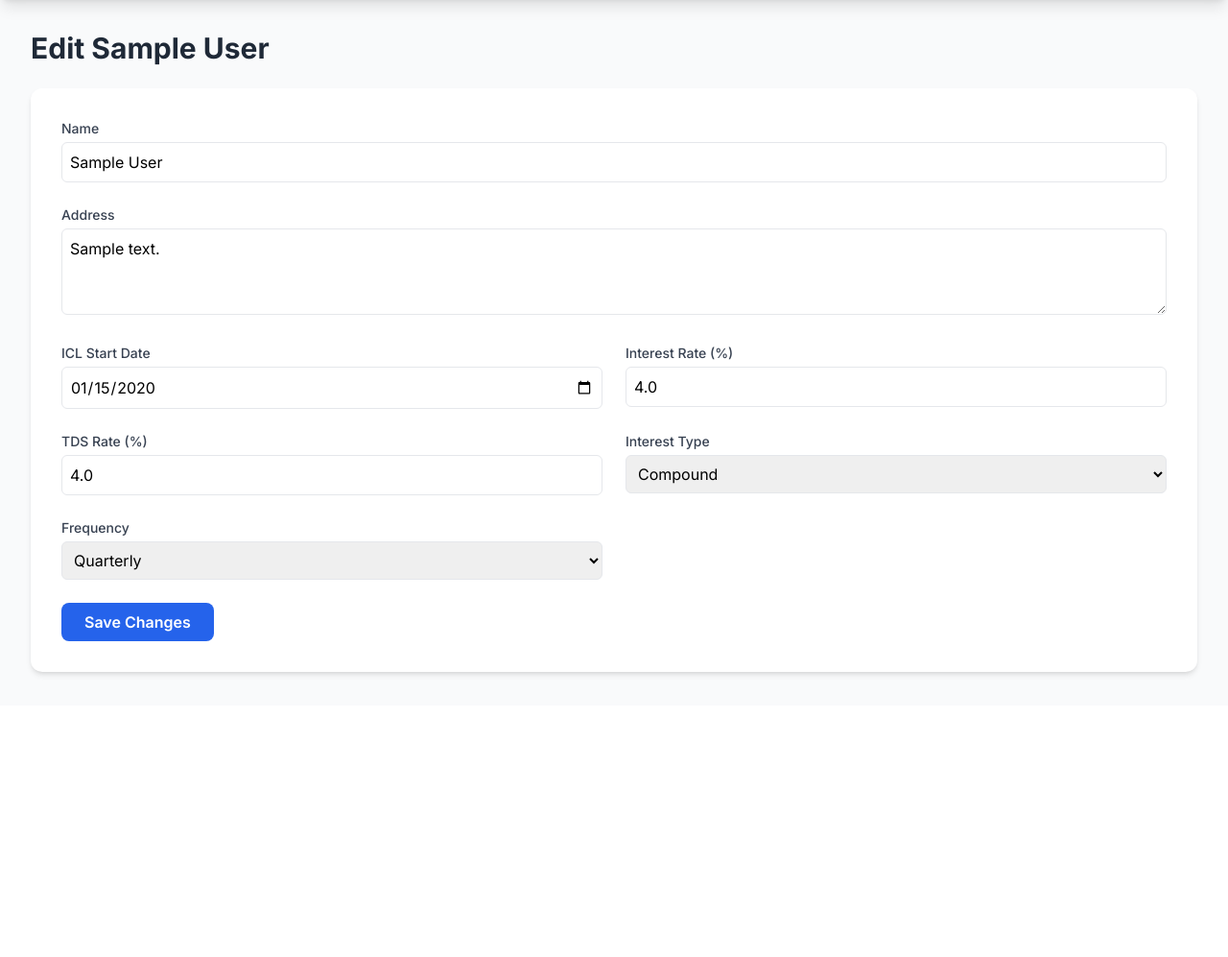
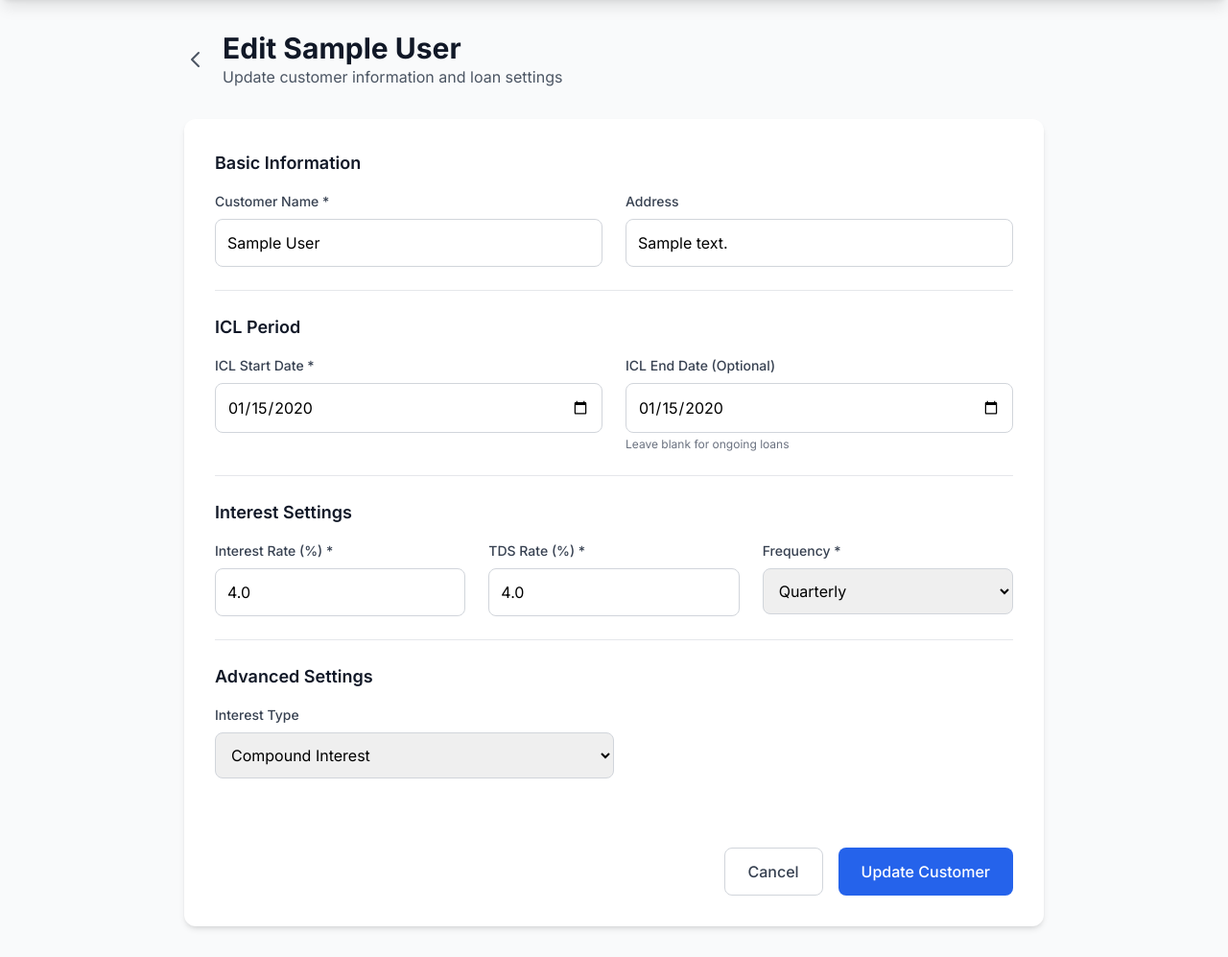
Before and after one commit to Ashmit12092000/ICL_Ledger, a Flask app: page /edit_customer/1 in a window 1280 px wide. Shown: the part 65-1062 px from the top of the page at 96% size. Before the commit the page ends 770 px from the top, so only its background shows below. Run offline with Flask 3, Linux system fonts and the light colour scheme; tables that the repository leaves empty hold one stand-in row (values such as "Sample post"); some libraries are stand-ins or nearby versions.

Commit message:
Update edit_customer.html

```diff
--- a/templates/edit_customer.html
+++ b/templates/edit_customer.html
@@ -1,19 +1,104 @@
+
 {% extends 'base.html' %}
 {% block title %}Edit {{ customer.name }}{% endblock %}
 {% block content %}
-<h1 class="text-3xl font-bold text-gray-800 mb-6">Edit {{ customer.name }}</h1>
-<div class="bg-white p-8 rounded-xl shadow-md">
-    <form method="POST">
-        <div class="grid grid-cols-1 md:grid-cols-2 gap-6">
-            <div class="md:col-span-2"><label for="name" class="block text-sm font-medium text-gray-700">Name</label><input type="text" name="name" id="name" value="{{ customer.name }}" class="mt-1 p-2 border rounded-md w-full" required></div>
-            <div class="md:col-span-2"><label for="address" class="block text-sm font-medium text-gray-700">Address</label><textarea name="address" id="address" rows="3" class="mt-1 p-2 border rounded-md w-full">{{ customer.address }}</textarea></div>
-            <div><label for="icl_start_date" class="block text-sm font-medium text-gray-700">ICL Start Date</label><input type="date" name="icl_start_date" id="icl_start_date" value="{{ customer.icl_start_date.strftime('%Y-%m-%d') }}" class="mt-1 p-2 border rounded-md w-full" required></div>
-            <div><label for="interest_rate" class="block text-sm font-medium text-gray-700">Interest Rate (%)</label><input type="number" name="interest_rate" id="interest_rate" value="{{ customer.interest_rate }}" step="0.01" class="mt-1 p-2 border rounded-md w-full" required></div>
-            <div><label for="tds_rate" class="block text-sm font-medium text-gray-700">TDS Rate (%)</label><input type="number" name="tds_rate" id="tds_rate" value="{{ customer.tds_rate }}" step="0.01" class="mt-1 p-2 border rounded-md w-full" required></div>
-            <div><label for="interest_type" class="block text-sm font-medium text-gray-700">Interest Type</label><select name="interest_type" id="interest_type" class="mt-1 p-2 border rounded-md w-full"><option value="compound" {% if customer.interest_type == 'compound' %}selected{% endif %}>Compound</option><option value="simple" {% if customer.interest_type == 'simple' %}selected{% endif %}>Simple</option></select></div>
-            <div><label for="frequency" class="block text-sm font-medium text-gray-700">Frequency</label><select name="frequency" id="frequency" class="mt-1 p-2 border rounded-md w-full"><option value="quarterly" {% if customer.frequency == 'quarterly' %}selected{% endif %}>Quarterly</option><option value="monthly" {% if customer.frequency == 'monthly' %}selected{% endif %}>Monthly</option><option value="yearly" {% if customer.frequency == 'yearly' %}selected{% endif %}>Yearly</option></select></div>
+<div class="fade-in">
+    <div class="max-w-4xl mx-auto">
+        <!-- Header -->
+        <div class="mb-8">
+            <div class="flex items-center space-x-4 mb-4">
+                <a href="{{ url_for('customer_detail', customer_id=customer.id) }}" class="text-gray-600 hover:text-gray-900">
+                    <svg class="h-6 w-6" fill="none" stroke="currentColor" viewBox="0 0 24 24">
+                        <path stroke-linecap="round" stroke-linejoin="round" stroke-width="2" d="M15 19l-7-7 7-7"></path>
+                    </svg>
+                </a>
+                <div>
+                    <h1 class="text-3xl font-bold text-gray-900">Edit {{ customer.name }}</h1>
+                    <p class="text-gray-600">Update customer information and loan settings</p>
+                </div>
+            </div>
         </div>
-        <div class="mt-6"><button type="submit" class="bg-blue-600 text-white font-semibold py-2 px-6 rounded-lg hover:bg-blue-700">Save Changes</button></div>
-    </form>
+
+        <!-- Form -->
+        <div class="bg-white rounded-xl shadow-md p-8 slide-up">
+            <form method="POST" class="space-y-6">
+                <!-- Basic Information -->
+                <div class="border-b border-gray-200 pb-6">
+                    <h2 class="text-lg font-semibold text-gray-900 mb-4">Basic Information</h2>
+                    <div class="grid grid-cols-1 md:grid-cols-2 gap-6">
+                        <div>
+                            <label for="name" class="block text-sm font-medium text-gray-700 mb-2">Customer Name *</label>
+                            <input type="text" name="name" id="name" value="{{ customer.name }}" class="w-full p-3 border border-gray-300 rounded-lg focus:ring-2 focus:ring-blue-500 focus:border-transparent transition-all" required>
+                        </div>
+                        <div>
+                            <label for="address" class="block text-sm font-medium text-gray-700 mb-2">Address</label>
+                            <input type="text" name="address" id="address" value="{{ customer.address or '' }}" class="w-full p-3 border border-gray-300 rounded-lg focus:ring-2 focus:ring-blue-500 focus:border-transparent transition-all">
+                        </div>
+                    </div>
+                </div>
+
+                <!-- ICL Period -->
+                <div class="border-b border-gray-200 pb-6">
+                    <h2 class="text-lg font-semibold text-gray-900 mb-4">ICL Period</h2>
+                    <div class="grid grid-cols-1 md:grid-cols-2 gap-6">
+                        <div>
+                            <label for="icl_start_date" class="block text-sm font-medium text-gray-700 mb-2">ICL Start Date *</label>
+                            <input type="date" name="icl_start_date" id="icl_start_date" value="{{ customer.icl_start_date }}" class="w-full p-3 border border-gray-300 rounded-lg focus:ring-2 focus:ring-blue-500 focus:border-transparent transition-all" required>
+                        </div>
+                        <div>
+                            <label for="icl_end_date" class="block text-sm font-medium text-gray-700 mb-2">ICL End Date (Optional)</label>
+                            <input type="date" name="icl_end_date" id="icl_end_date" value="{{ customer.icl_end_date or '' }}" class="w-full p-3 border border-gray-300 rounded-lg focus:ring-2 focus:ring-blue-500 focus:border-transparent transition-all">
+                            <p class="text-xs text-gray-500 mt-1">Leave blank for ongoing loans</p>
+                        </div>
+                    </div>
+                </div>
+
+                <!-- Interest Settings -->
+                <div class="border-b border-gray-200 pb-6">
+                    <h2 class="text-lg font-semibold text-gray-900 mb-4">Interest Settings</h2>
+                    <div class="grid grid-cols-1 md:grid-cols-3 gap-6">
+                        <div>
+                            <label for="interest_rate" class="block text-sm font-medium text-gray-700 mb-2">Interest Rate (%) *</label>
+                            <input type="number" name="interest_rate" id="interest_rate" value="{{ customer.interest_rate }}" step="0.01" min="0" class="w-full p-3 border border-gray-300 rounded-lg focus:ring-2 focus:ring-blue-500 focus:border-transparent transition-all" required>
+                        </div>
+                        <div>
+                            <label for="tds_rate" class="block text-sm font-medium text-gray-700 mb-2">TDS Rate (%) *</label>
+                            <input type="number" name="tds_rate" id="tds_rate" value="{{ customer.tds_rate }}" step="0.01" min="0" max="100" class="w-full p-3 border border-gray-300 rounded-lg focus:ring-2 focus:ring-blue-500 focus:border-transparent transition-all" required>
+                        </div>
+                        <div>
+                            <label for="frequency" class="block text-sm font-medium text-gray-700 mb-2">Frequency *</label>
+                            <select name="frequency" id="frequency" class="w-full p-3 border border-gray-300 rounded-lg focus:ring-2 focus:ring-blue-500 focus:border-transparent transition-all">
+                                <option value="quarterly" {% if customer.frequency == 'quarterly' %}selected{% endif %}>Quarterly</option>
+                                <option value="monthly" {% if customer.frequency == 'monthly' %}selected{% endif %}>Monthly</option>
+                                <option value="yearly" {% if customer.frequency == 'yearly' %}selected{% endif %}>Yearly</option>
+                            </select>
+                        </div>
+                    </div>
+                </div>
+
+                <!-- Advanced Settings -->
+                <div class="pb-6">
+                    <h2 class="text-lg font-semibold text-gray-900 mb-4">Advanced Settings</h2>
+                    <div>
+                        <label for="interest_type" class="block text-sm font-medium text-gray-700 mb-2">Interest Type</label>
+                        <select name="interest_type" id="interest_type" class="w-full md:w-1/2 p-3 border border-gray-300 rounded-lg focus:ring-2 focus:ring-blue-500 focus:border-transparent transition-all">
+                            <option value="compound" {% if customer.interest_type == 'compound' %}selected{% endif %}>Compound Interest</option>
+                            <option value="simple" {% if customer.interest_type == 'simple' %}selected{% endif %}>Simple Interest</option>
+                        </select>
+                    </div>
+                </div>
+
+                <!-- Submit Buttons -->
+                <div class="flex justify-end space-x-4 pt-6">
+                    <a href="{{ url_for('customer_detail', customer_id=customer.id) }}" class="px-6 py-3 border border-gray-300 rounded-lg text-gray-700 font-medium hover:bg-gray-50 transition-colors">
+                        Cancel
+                    </a>
+                    <button type="submit" class="px-6 py-3 bg-blue-600 hover:bg-blue-700 text-white font-medium rounded-lg transition-colors hover-lift">
+                        Update Customer
+                    </button>
+                </div>
+            </form>
+        </div>
+    </div>
 </div>
 {% endblock %}
```
